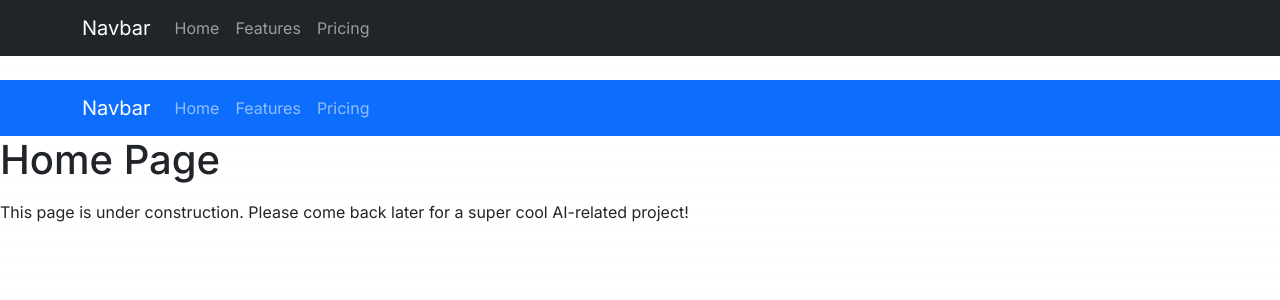
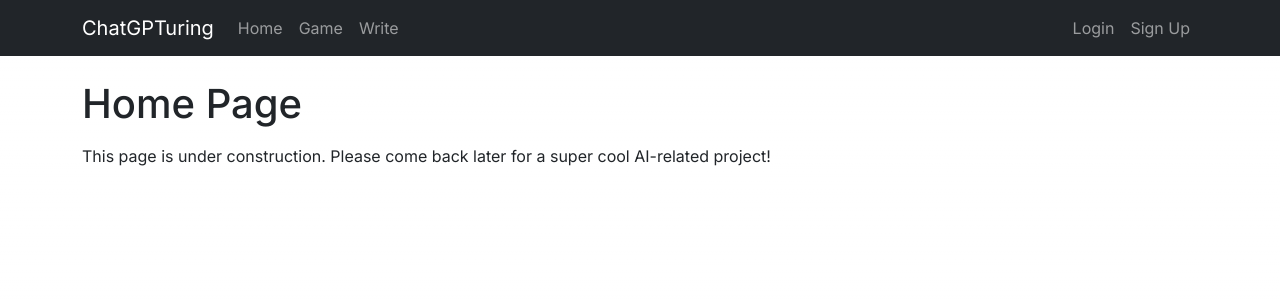
Before and after one commit to ABeeinSpace/cs-senior-project, a Next.js app in the folder cs-senior-project/: page / in a window 1280 px wide. Shown: the top 300 px of the page. Built offline with nearby package versions, Linux system fonts and the light colour scheme.

Commit message:
Structure changes and adding login.js

```diff
--- a/cs-senior-project/src/app/page.js
+++ b/cs-senior-project/src/app/page.js
@@ -1,4 +1,6 @@
-import react from "react";
+'use client'
+
+import React from "react";
 import Container from 'react-bootstrap/Container';
 import Nav from 'react-bootstrap/Nav';
 import Navbar from 'react-bootstrap/Navbar';
@@ -8,39 +10,28 @@ import 'bootstrap/dist/css/bootstrap.min.css';
 import './page.module.css';
 
 export default function Home() {
+
   return (
     <div>
       <meta charSet="UTF-8" />
       <meta name="viewport" content="width=device-width, initial-scale=1.0" />
-      <link
-        rel="stylesheet"
-        href="https://cdn.jsdelivr.net/npm/bootstrap@5.3.0/dist/css/bootstrap.min.css"
-        integrity="sha384-9ndCyUaIbzAi2FUVXJi0CjmCapSmO7SnpJef0486qhLnuZ2cdeRhO02iuK6FUUVM"
-        crossorigin="anonymous"
-      />
       <title>Turing Test-Inator!</title>
       <Navbar bg="dark" data-bs-theme="dark">
         <Container>
-          <Navbar.Brand href="#home">Navbar</Navbar.Brand>
+          <Navbar.Brand href="#home">ChatGPTuring</Navbar.Brand>
           <Nav className="me-auto">
             <Nav.Link href="#home">Home</Nav.Link>
-            <Nav.Link href="#features">Features</Nav.Link>
-            <Nav.Link href="#pricing">Pricing</Nav.Link>
+            <Nav.Link href="#game">Game</Nav.Link>
+            <Nav.Link href="#write">Write</Nav.Link>
+          </Nav>
+          <Nav>
+            <Nav.Link href="#login">Login</Nav.Link>
+            <Nav.Link href="#signup">Sign Up</Nav.Link>
           </Nav>
         </Container>
       </Navbar>
       <br />
-      <Navbar bg="primary" data-bs-theme="dark">
-        <Container>
-          <Navbar.Brand href="#home">Navbar</Navbar.Brand>
-          <Nav className="me-auto">
-            <Nav.Link href="#home">Home</Nav.Link>
-            <Nav.Link href="#features">Features</Nav.Link>
-            <Nav.Link href="#pricing">Pricing</Nav.Link>
-          </Nav>
-        </Container>
-      </Navbar>
-      <div id="container">
+      <div className="container">
         <h1>Home Page</h1>
         <p />
         <p>
--- a/cs-senior-project/src/app/page.module.css
+++ b/cs-senior-project/src/app/page.module.css
@@ -5,10 +5,6 @@
   align-items: center;
   padding: 6rem;
   min-height: 100vh;
-}
-
-#container {
-	padding: 1rem;
 }
 
 .description {
```
Also changed, not shown: cs-senior-project/src/app/game.js (+41 -0 lines), cs-senior-project/src/app/login.js (added).
